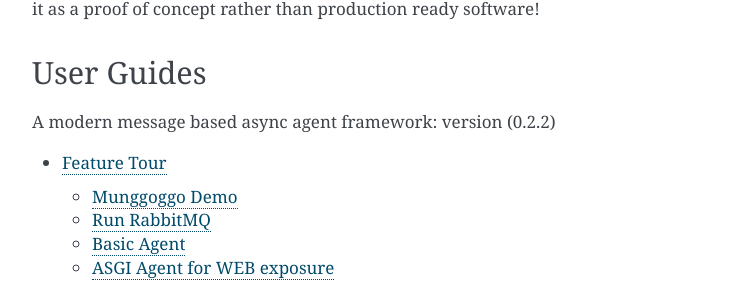
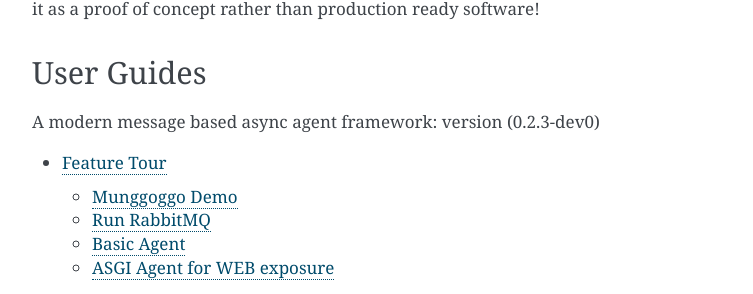
Before and after one commit to sysid/munggoggo, a Sphinx documentation site: the page built from docs/source/index.rst, in a window 1280 px wide and 900 px high, scrolled down 2116 px. Shown: the part 150-444 px from the top of the window, without its empty margins (388-1141 px from the left). Built offline with Sphinx 7.4.7, drawn with Linux system fonts in a browser that asks for light colours.

Commit message:
Bump version: 0.2.2 → 0.2.3-dev0

```diff
--- a/docs/source/index.rst
+++ b/docs/source/index.rst
@@ -111,7 +111,7 @@
 
 User Guides
 -----------
-A modern message based async agent framework: version (0.2.2)
+A modern message based async agent framework: version (0.2.3-dev0)
 
 .. toctree::
    :maxdepth: 2
--- a/munggoggo/__init__.py
+++ b/munggoggo/__init__.py
@@ -1 +1 @@
-VERSION = "0.2.2"
+VERSION = "0.2.3-dev0"
```
Also changed, not shown: .bumpversion.cfg, 1 other file.
